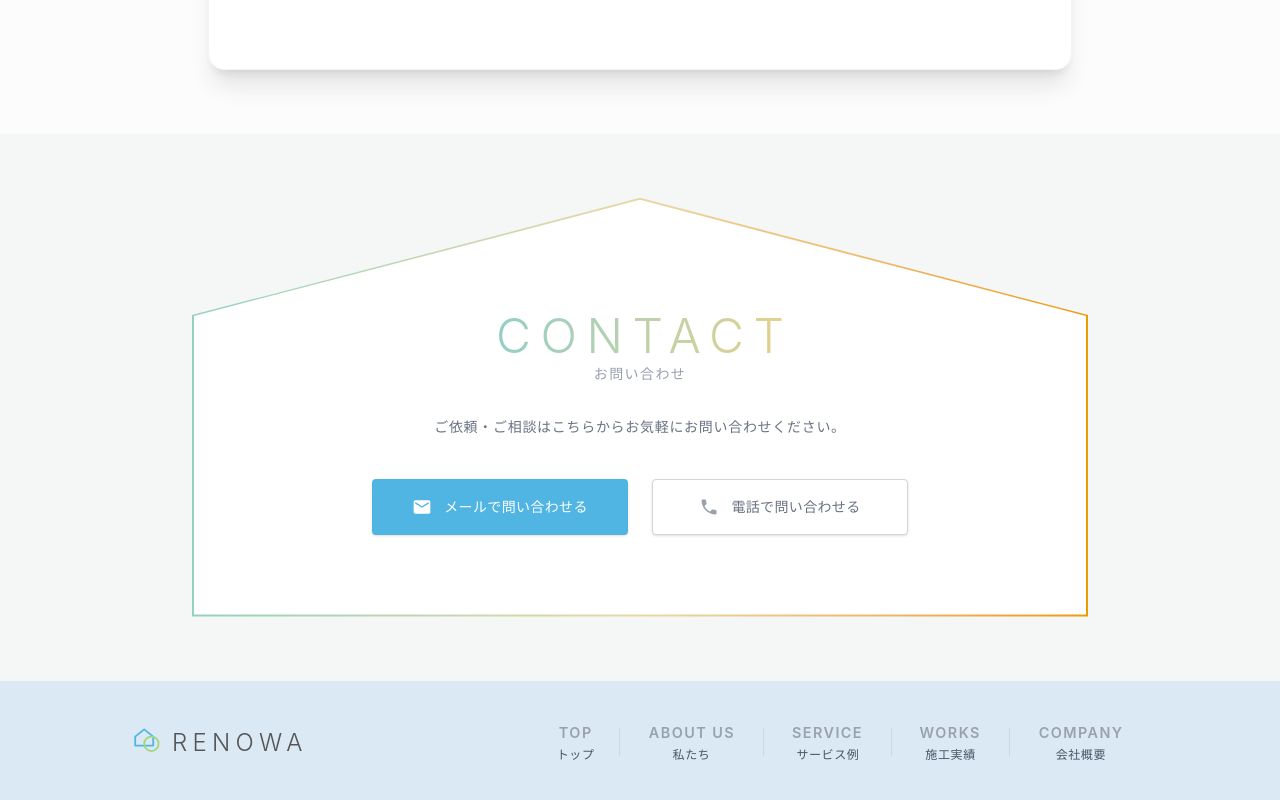
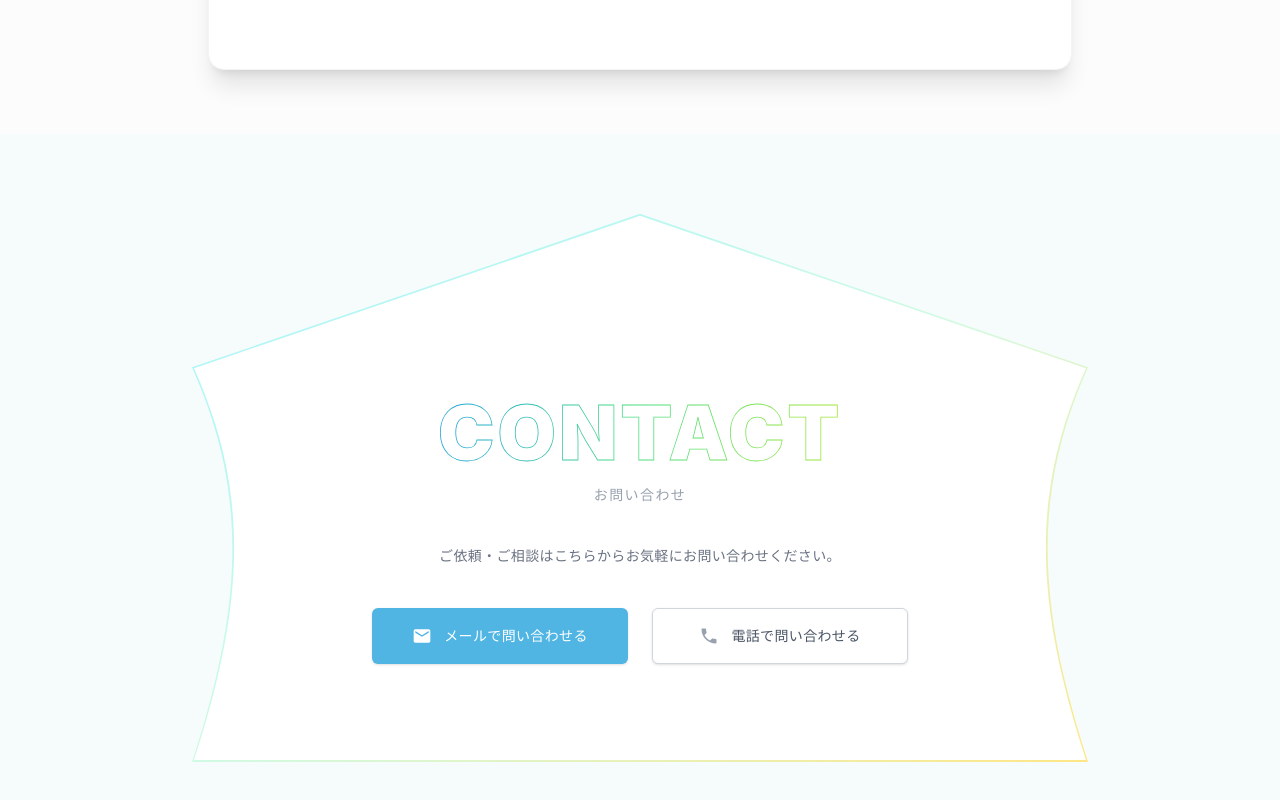
Before and after one commit to fnamarketingsolutions/renowa, a React (Vite) app: page / in a window 1280 px wide. Shown: the part 6180-6980 px from the top of the page. Built offline with nearby package versions, Linux system fonts and the light colour scheme.

Commit message:
CTA section border change

```diff
--- a/src/pages/CTA.jsx
+++ b/src/pages/CTA.jsx
@@ -1,41 +1,76 @@
 import React from 'react';
 
-const CTA = () => {
+export default function CTA() {
   return (
-    <section id="contact" className="w-full bg-[#f4f7f6] py-16 px-4 flex justify-center items-center font-sans antialiased">
-      <div className="w-full max-w-4xl relative">
+    <section id="contact" className="w-full bg-[#f6fcfb] py-20 px-4 flex justify-center items-center font-sans antialiased">
+      <div className="w-full max-w-4xl relative aspect-[4/5] sm:aspect-auto">
 
-        {/* House-shaped Gradient Border Outer Layer */}
+        {/* ================= REUSABLE VECTOR MASK DEFINITION ================= */}
+        {/* Using SVG vector paths allows us to draw smooth, fluid curves instead of rigid polygons */}
+        <svg className="absolute w-0 h-0" width="0" height="0">
+          <defs>
+            <clipPath id="smoothHouseMask" clipPathUnits="objectBoundingBox">
+              <path d="
+                M 0.5, 0
+                L 1, 0.28
+                C 0.94, 0.5, 0.94, 0.7, 1, 1
+                L 0, 1
+                C 0.06, 0.7, 0.06, 0.5, 0, 0.28
+                Z"
+              />
+            </clipPath>
+          </defs>
+        </svg>
+
+        {/* ================= OUTER GRADIENT BORDER CONTAINER ================= */}
         <div
-          className="w-full bg-gradient-to-r from-[#94d2bd] via-[#e9d8a6] to-[#ee9b00] p-[2px]"
-          style={{
-            clipPath: 'polygon(50% 0%, 100% 28%, 100% 100%, 0% 100%, 0% 28%)'
-          }}
+          className="w-full bg-gradient-to-br from-cyan-200 via-emerald-100 to-amber-200 p-[2px]"
+          style={{ clipPath: 'url(#smoothHouseMask)' }}
         >
-          {/* Inner Content Card */}
+          {/* ================= INNER CONTENT PANEL ================= */}
           <div
-            className="w-full bg-white px-6 pt-24 pb-16 sm:px-12 sm:pt-28 sm:pb-20 text-center flex flex-col items-center"
-            style={{
-              clipPath: 'polygon(50% 0%, 100% 28%, 100% 100%, 0% 100%, 0% 28%)'
-            }}
+            className="w-full bg-white px-6 pt-28 pb-16 sm:px-12 sm:pt-36 sm:pb-24 text-center flex flex-col items-center"
+            style={{ clipPath: 'url(#smoothHouseMask)' }}
           >
-            {/* Heading with Gradient Text Color */}
-            <h2 className="text-4xl sm:text-5xl font-light tracking-[0.2em] text-transparent bg-clip-text bg-gradient-to-r from-[#92cfc6] to-[#e4d18b] translate-x-[0.1em]">
-              CONTACT
+            {/* Bold CONTACT Text with thin gradient border outline and white inner fill */}
+            <h2 className="w-full max-w-6xl mx-auto mt-4">
+              <svg viewBox="0 0 1100 140" className="w-full h-auto font-sans font-black tracking-[0.24em]">
+                <defs>
+                  <linearGradient id="contactGradient" x1="0%" y1="0%" x2="100%" y2="0%">
+                    <stop offset="0%" stopColor="#22a4dd" />
+                    <stop offset="50%" stopColor="#4ade80" />
+                    <stop offset="100%" stopColor="#A3E635" />
+                  </linearGradient>
+                </defs>
+
+                <text
+                  x="50%"
+                  y="62%"
+                  textAnchor="middle"
+                  dominantBaseline="middle"
+                  fill="#ffffff"
+                  stroke="url(#contactGradient)"
+                  strokeWidth="1.1"
+                  className="text-[105px]"
+                >
+                  CONTACT
+                </text>
+              </svg>
             </h2>
-            <p className="text-xs sm:text-sm text-gray-400 tracking-widest mt-1">お問い合わせ</p>
 
-            <p className="text-xs sm:text-sm text-gray-500 tracking-wider mt-8 mb-10 max-w-md leading-relaxed">
+            <p className="text-xs sm:text-sm text-gray-400 tracking-widest mt-2">お問い合わせ</p>
+
+            <p className="text-xs sm:text-sm text-gray-500 tracking-wide mt-10 mb-10 max-w-md leading-relaxed">
               ご依頼・ご相談はこちらからお気軽にお問い合わせください。
             </p>
 
-            {/* CTA Buttons Layout */}
-            <div className="w-full max-w-2xl flex flex-col sm:flex-row gap-4 sm:gap-6 justify-center items-center">
+            {/* Interactive Call-To-Action Channels */}
+            <div className="w-full max-w-2xl flex flex-col sm:flex-row gap-4 sm:gap-6 justify-center items-center relative z-10">
 
-              {/* Email Button */}
+              {/* Email Gateway */}
               <a
-                href="mailto:contact@renowa.inc"
-                className="w-full sm:w-64 h-14 rounded bg-[#50b5e3] hover:bg-[#419ec7] transition-colors flex items-center justify-center gap-3 text-white shadow-sm"
+                href="mailto:info@example.com"
+                className="w-full sm:w-64 h-14 rounded-md bg-[#50b5e3] hover:bg-[#43a1cb] transition-colors flex items-center justify-center gap-3 text-white shadow-sm cursor-pointer"
               >
                 <svg className="w-5 h-5 fill-current" viewBox="0 0 24 24">
                   <path d="M20 4H4c-1.1 0-1.99.9-1.99 2L2 18c0 1.1.9 2 2 2h16c1.1 0 2-.9 2-2V6c0-1.1-.9-2-2-2zm0 4l-8 5-8-5V6l8 5 8-5v2z"/>
@@ -43,10 +78,10 @@ const CTA = () => {
                 <span className="text-sm font-medium tracking-wide">メールで問い合わせる</span>
               </a>
 
-              {/* Telephone Button */}
+              {/* Telephone Gateway */}
               <a
                 href="tel:0355554881"
-                className="w-full sm:w-64 h-14 rounded border border-gray-300 bg-white hover:bg-gray-50 transition-colors flex items-center justify-center gap-3 text-gray-500 shadow-sm"
+                className="w-full sm:w-64 h-14 rounded-md border border-gray-300 bg-white hover:bg-gray-50 transition-colors flex items-center justify-center gap-3 text-gray-600 shadow-sm cursor-pointer"
               >
                 <svg className="w-5 h-5 fill-current text-gray-400" viewBox="0 0 24 24">
                   <path d="M6.62 10.79c1.44 2.83 3.76 5.14 6.59 6.59l2.2-2.2c.27-.27.67-.36 1.02-.24 1.12.37 2.33.57 3.57.57.55 0 1 .45 1 1V20c0 .55-.45 1-1 1-9.39 0-17-7.61-17-17 0-.55.45-1 1-1h3.5c.55 0 1 .45 1 1 0 1.25.2 2.45.57 3.57.11.35.03.74-.25 1.02l-2.2 2.2z"/>
@@ -61,6 +96,4 @@ const CTA = () => {
       </div>
     </section>
   );
-};
-
-export default CTA;
+}
--- a/src/pages/ContactSection.jsx
+++ b/src/pages/ContactSection.jsx
@@ -5,24 +5,25 @@ export default function ContactSection() {
     <section id="contact" className="w-full bg-[#f6fcfb] py-16 px-4 flex justify-center items-center font-sans antialiased">
       <div className="w-full max-w-4xl relative">
 
-        {/* House Clip-Path Outline Graphic Layer */}
+        {/* House Outline Layer with Inward Curved Left and Right Edges */}
         <div
           className="w-full bg-gradient-to-br from-cyan-200 via-emerald-100 to-amber-200 p-[2px]"
           style={{
-            clipPath: 'polygon(50% 0%, 100% 28%, 100% 100%, 0% 100%, 0% 28%)'
+            clipPath: 'polygon(50% 0%, 100% 28%, 93% 65%, 100% 100%, 0% 100%, 7% 65%, 0% 28%)'
           }}
         >
-          {/* Inner Content Sheet */}
+          {/* Inner Content Sheet following the exact same Inward Curved Clip-Path */}
           <div
             className="w-full bg-white px-6 pt-24 pb-16 sm:px-12 sm:pt-32 sm:pb-20 text-center flex flex-col items-center"
             style={{
-              clipPath: 'polygon(50% 0%, 100% 28%, 100% 100%, 0% 100%, 0% 28%)'
+              clipPath: 'polygon(50% 0%, 100% 28%, 93% 65%, 100% 100%, 0% 100%, 7% 65%, 0% 28%)'
             }}
           >
-         <h2 className="w-full max-w-5xl mx-auto mt-4">
-          <svg viewBox="0 0 1000 130" className="w-full h-auto font-sans font-extrabold tracking-[0.22em]">
+            {/* Bold CONTACT Layout with thin gradient border outline and white inner fill */}
+            <h2 className="w-full max-w-6xl mx-auto mt-4">
+              <svg viewBox="0 0 1100 140" className="w-full h-auto font-sans font-black tracking-[0.24em]">
                 <defs>
-              <linearGradient id="companyGradient" x1="0%" y1="0%" x2="100%" y2="0%">
+                  <linearGradient id="contactGradient" x1="0%" y1="0%" x2="100%" y2="0%">
                     <stop offset="0%" stopColor="#22a4dd" />
                     <stop offset="50%" stopColor="#4ade80" />
                     <stop offset="100%" stopColor="#A3E635" />
@@ -31,19 +32,20 @@ export default function ContactSection() {
 
                 <text
                   x="50%"
-              y="65%"
+                  y="62%"
                   textAnchor="middle"
                   dominantBaseline="middle"
                   fill="#ffffff"
-              stroke="url(#companyGradient)"
-              strokeWidth="1.2"
-              className="text-[90px]"
+                  stroke="url(#contactGradient)"
+                  strokeWidth="1.1"
+                  className="text-[105px]"
                 >
-              COMPANY
+                  CONTACT
                 </text>
               </svg>
             </h2>
-            <p className="text-xs sm:text-sm text-gray-40 0 tracking-widest mt-2">お問い合わせ</p>
+
+            <p className="text-xs sm:text-sm text-gray-400 tracking-widest mt-2">お問い合わせ</p>
 
             <p className="text-xs sm:text-sm text-gray-500 tracking-wide mt-8 mb-10 max-w-md leading-relaxed">
               ご依頼・ご相談はこちらからお気軽にお問い合わせください。
@@ -55,7 +57,7 @@ export default function ContactSection() {
               {/* Email Gateway */}
               <a
                 href="mailto:info@example.com"
-                className="w-full sm:w-64 h-14 rounded-md bg-[#50b5e3] hover:bg-[#43a1cb] transition-colors flex items-center justify-center gap-3 text-white shadow-sm"
+                className="w-full sm:w-64 h-14 rounded-md bg-[#50b5e3] hover:bg-[#43a1cb] transition-colors flex items-center justify-center gap-3 text-white shadow-sm cursor-pointer"
               >
                 <svg className="w-5 h-5 fill-current" viewBox="0 0 24 24">
                   <path d="M20 4H4c-1.1 0-1.99.9-1.99 2L2 18c0 1.1.9 2 2 2h16c1.1 0 2-.9 2-2V6c0-1.1-.9-2-2-2zm0 4l-8 5-8-5V6l8 5 8-5v2z"/>
@@ -66,7 +68,7 @@ export default function ContactSection() {
               {/* Telephone Gateway */}
               <a
                 href="tel:0355554881"
-                className="w-full sm:w-64 h-14 rounded-md border border-gray-300 bg-white hover:bg-gray-50 transition-colors flex items-center justify-center gap-3 text-gray-600 shadow-sm"
+                className="w-full sm:w-64 h-14 rounded-md border border-gray-300 bg-white hover:bg-gray-50 transition-colors flex items-center justify-center gap-3 text-gray-600 shadow-sm cursor-pointer"
               >
                 <svg className="w-5 h-5 fill-current text-gray-400" viewBox="0 0 24 24">
                   <path d="M6.62 10.79c1.44 2.83 3.76 5.14 6.59 6.59l2.2-2.2c.27-.27.67-.36 1.02-.24 1.12.37 2.33.57 3.57.57.55 0 1 .45 1 1V20c0 .55-.45 1-1 1-9.39 0-17-7.61-17-17 0-.55.45-1 1-1h3.5c.55 0 1 .45 1 1 0 1.25.2 2.45.57 3.57.11.35.03.74-.25 1.02l-2.2 2.2z"/>
```
Lines whose indentation alone changed are shown as unchanged.
